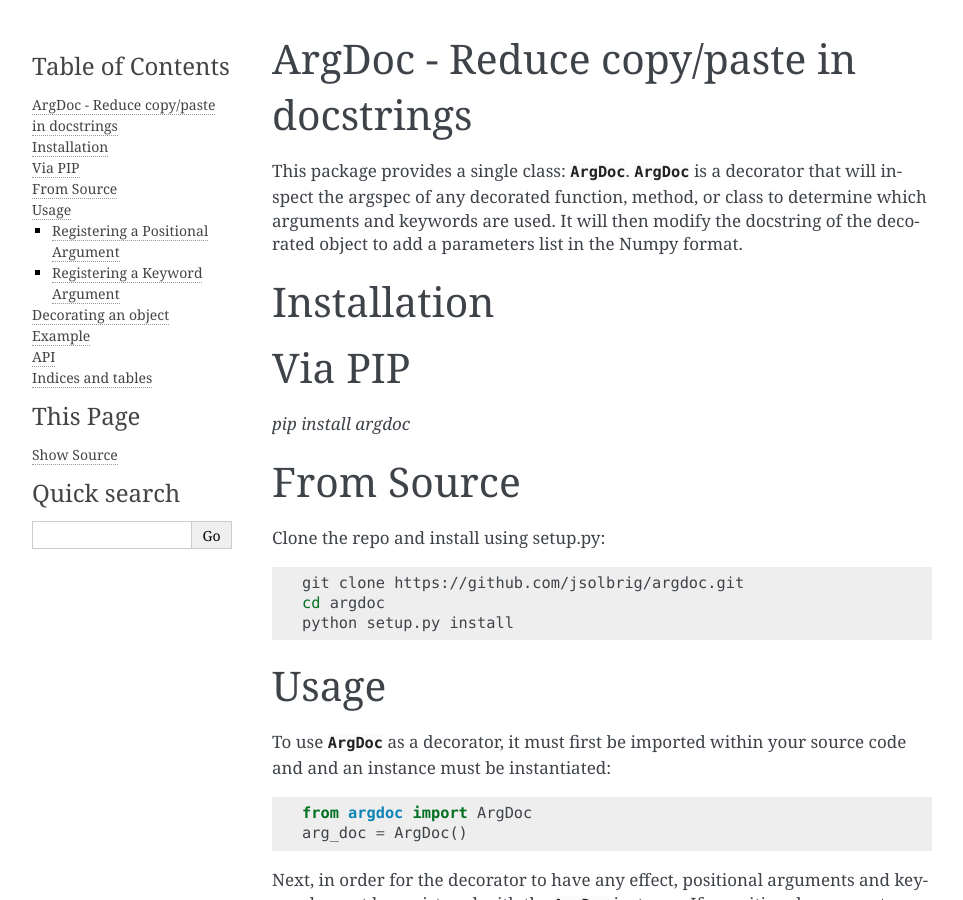
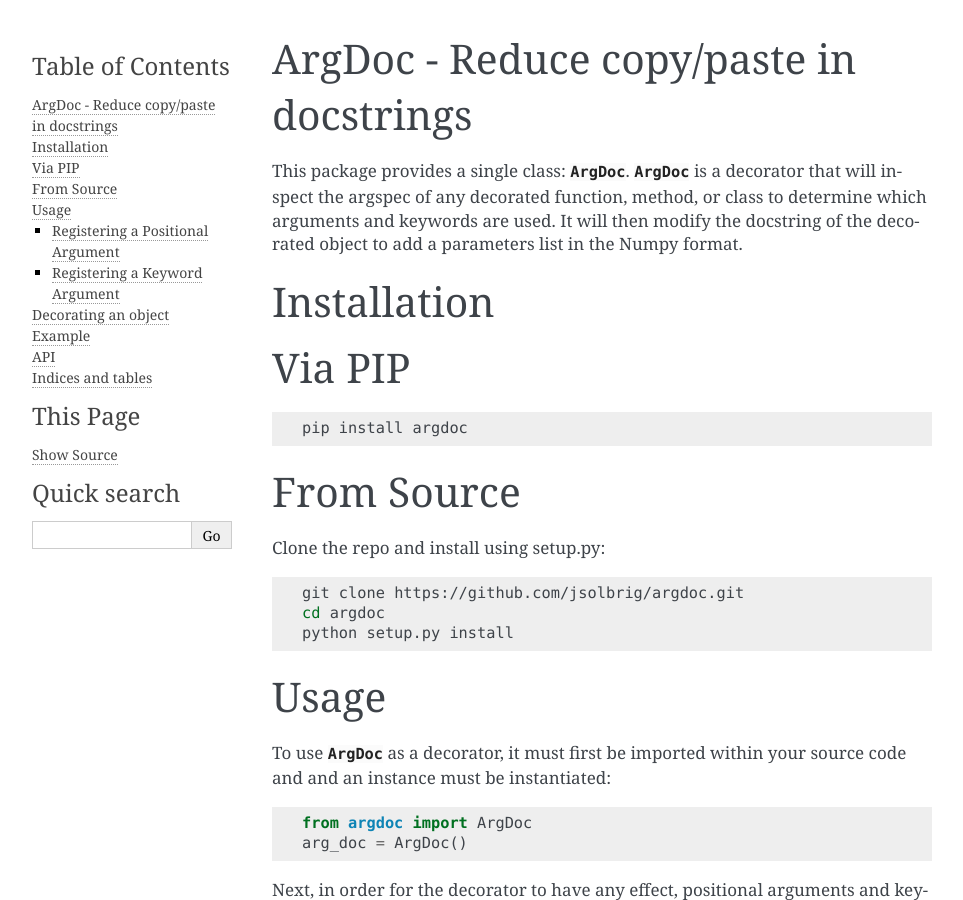
Before and after one commit to jsolbrig/argdoc, a Sphinx documentation site: the page built from docs/source/index.rst, in a window 1280 px wide and 900 px high. Shown: the whole window, without its empty margins (148-1111 px from the left). Built offline with Sphinx 7.4.7, drawn with Linux system fonts in a browser that asks for light colours.

Commit message:
Formatting

```diff
--- a/docs/source/index.rst
+++ b/docs/source/index.rst
@@ -18,7 +18,9 @@
 Via PIP
 =======
 
-`pip install argdoc`
+.. code-block:: bash
+
+    pip install argdoc
 
 From Source
 ===========
```
